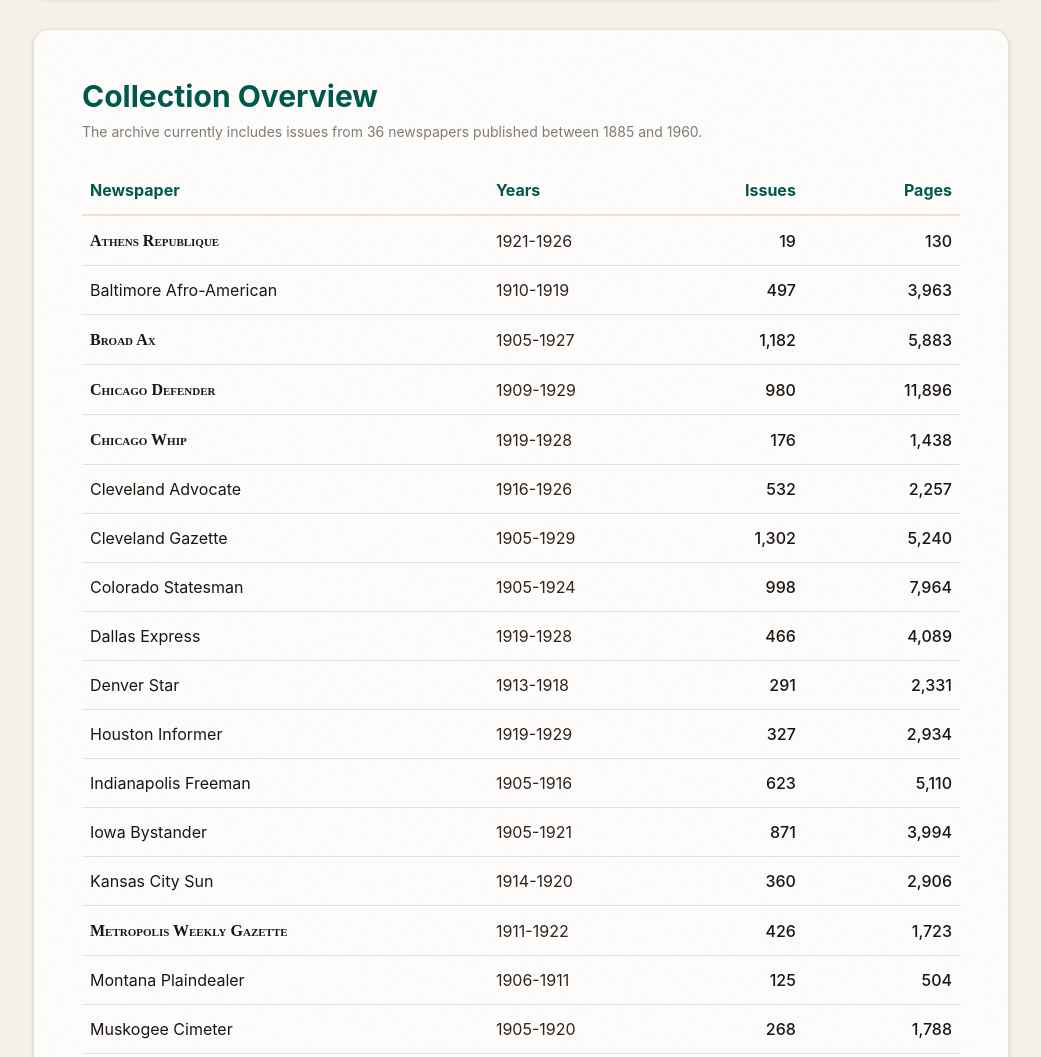
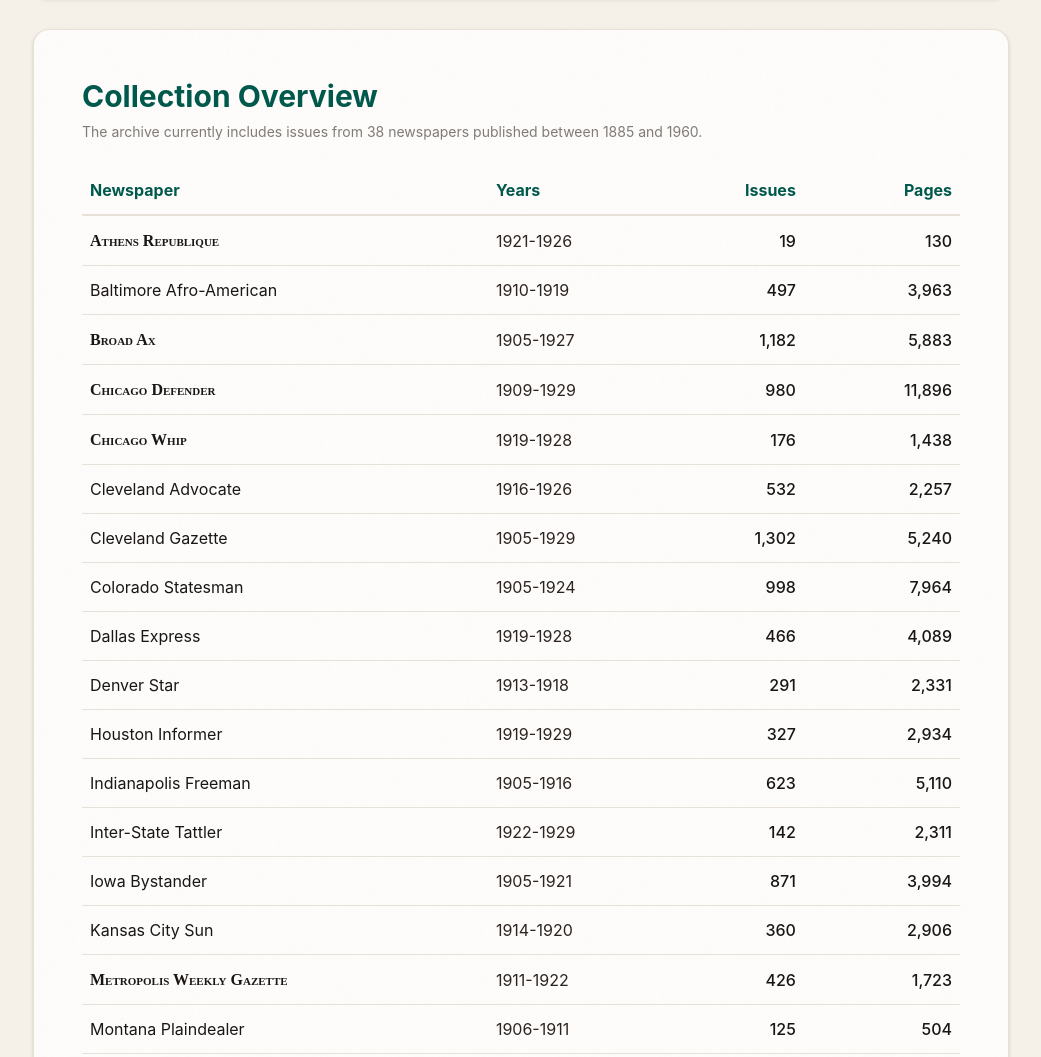
Before and after one commit to African-American-Press-Archive/site, a website: page about.html in a window 1280 px wide. Shown: the part 960-2017 px from the top of the page, without its empty margins (119-1160 px from the left). Drawn offline with nearby package versions, Linux system fonts and the light colour scheme.

Commit message:
Update archive: 1905-1929 (2025-11-02)

```diff
--- a/about.html
+++ b/about.html
@@ -99,7 +99,7 @@
                 <section class="glass-card rounded-2xl p-8 md:p-12">
                     <h2 class="text-2xl md:text-3xl font-bold mb-2" style="color: var(--unc-longleaf-pine);">Collection Overview</h2>
                     <p class="text-sm mb-6" style="color: var(--text-muted);">
-                        The archive currently includes issues from 36 newspapers published between 1885 and 1960.
+                        The archive currently includes issues from 38 newspapers published between 1885 and 1960.
                     </p>
 
                     <div class="overflow-x-auto">
@@ -184,6 +184,12 @@
                                     <td class="py-3 px-2" style="color: var(--text-secondary);">1905-1916</td>
                                     <td class="text-right py-3 px-2 font-medium" style="color: var(--text-primary);">623</td>
                                     <td class="text-right py-3 px-2 font-medium" style="color: var(--text-primary);">5,110</td>
+                                </tr>
+                                <tr class="border-b transition-colors hover:bg-opacity-50" style="border-color: var(--border-color);">
+                                    <td class="py-3 px-2" style="color: var(--text-primary);">Inter-State Tattler</td>
+                                    <td class="py-3 px-2" style="color: var(--text-secondary);">1922-1929</td>
+                                    <td class="text-right py-3 px-2 font-medium" style="color: var(--text-primary);">142</td>
+                                    <td class="text-right py-3 px-2 font-medium" style="color: var(--text-primary);">2,311</td>
                                 </tr>
                                 <tr class="border-b transition-colors hover:bg-opacity-50" style="border-color: var(--border-color);">
                                     <td class="py-3 px-2" style="color: var(--text-primary);">Iowa Bystander</td>
```
